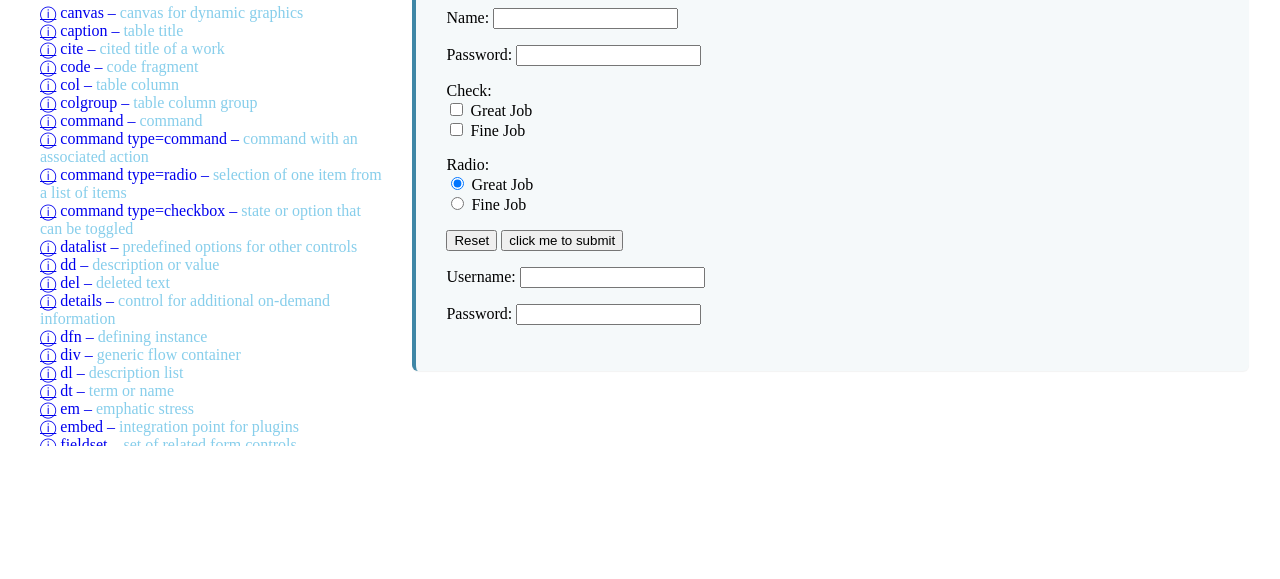
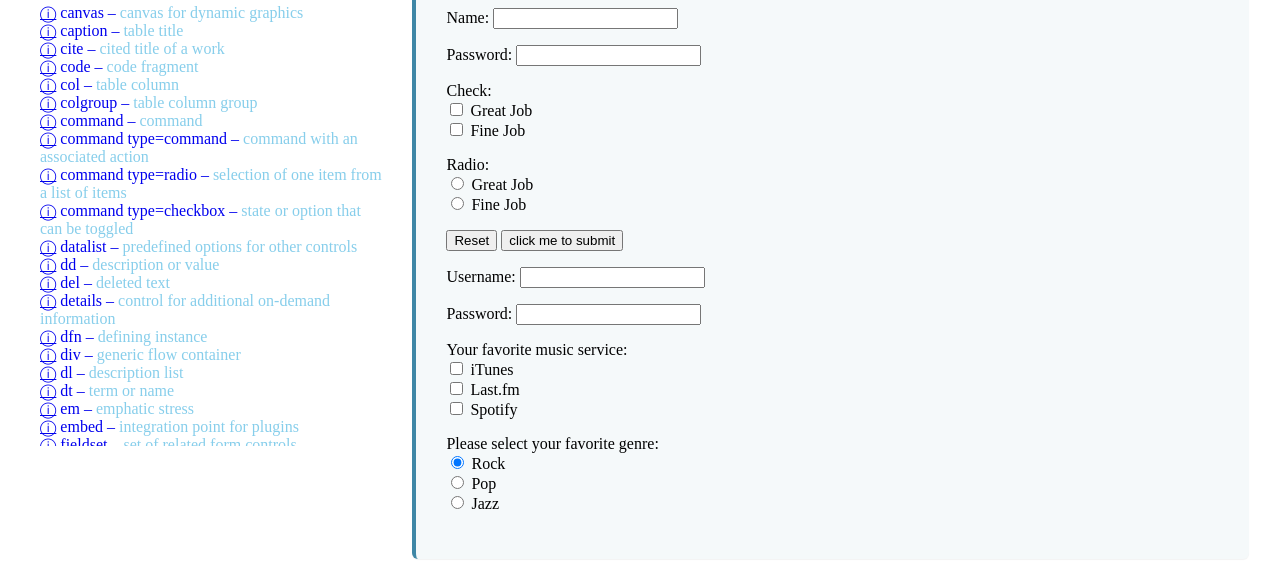
Before and after one commit to apandiri21/workspace-html-2020-olh6xp, a website: page index.html in a window 1280 px wide. Shown: the part 354-933 px from the top of the page. Before the commit the page ends 800 px from the top, so only its background shows below. Drawn offline with nearby package versions, Linux system fonts and the light colour scheme.

Commit message:
Week 3 commit Adithya Pandiri

```diff
--- a/index.html
+++ b/index.html
@@ -85,7 +85,29 @@
 										Password: <input type="password" name="pwd">
 				</p>
 
+        <p>
+							Your favorite music service: <br>
 
+							<input type="checkbox" name="rating" value="iTunes"> iTunes
+							<br>
+							<input type="checkbox" name="rating" value="Last"> Last.fm
+              <br>
+              <input type="checkbox" name="rating" value="Spotify"> Spotify
+              <br>
+
+        </p>
+
+        <p>
+								Please select your favorite genre: <br>
+
+								<input type="radio" name="ratingradio" value="Rock" checked> Rock
+								<br>
+								<input type="radio" name="ratingradio" value="Pop"> Pop
+                <br>
+                <input type="radio" name="ratingradio" value="Jazz"> Jazz
+                <br>
+
+        </p>
 
 			</form>
 
```
